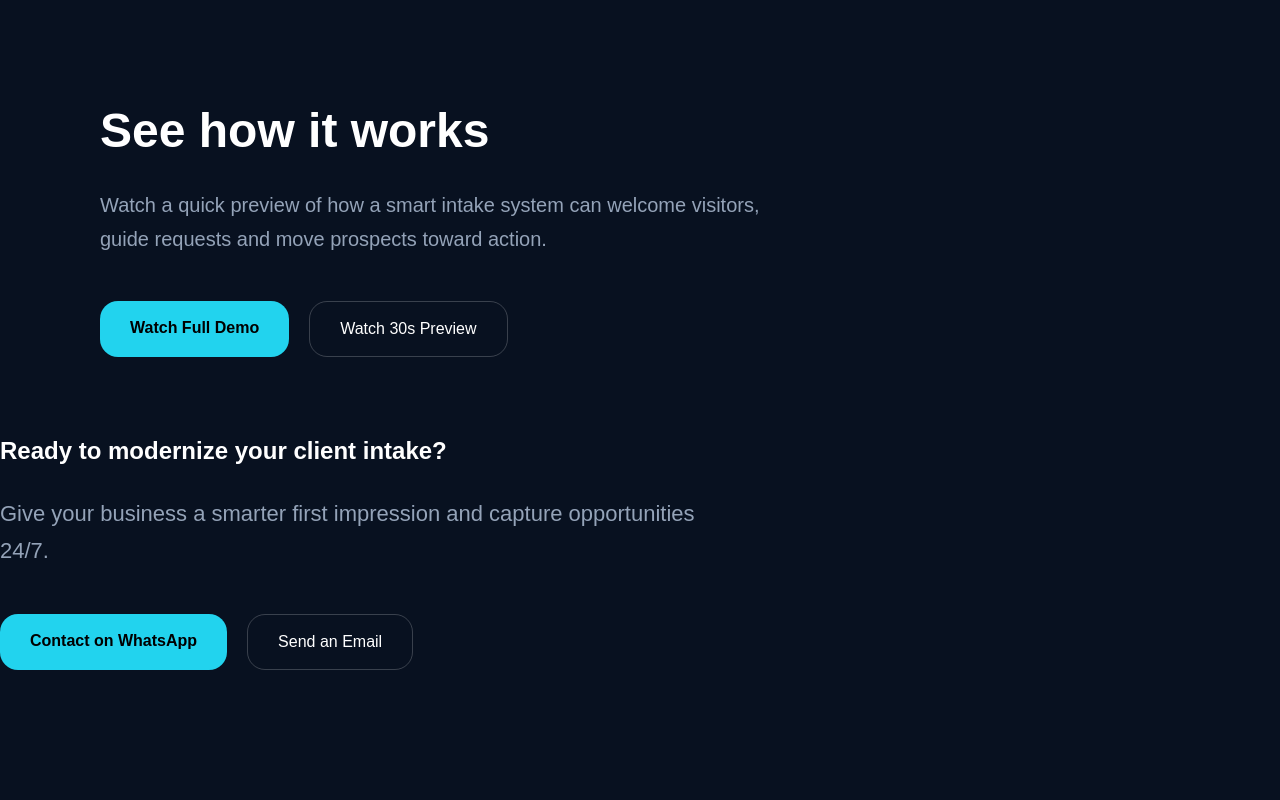
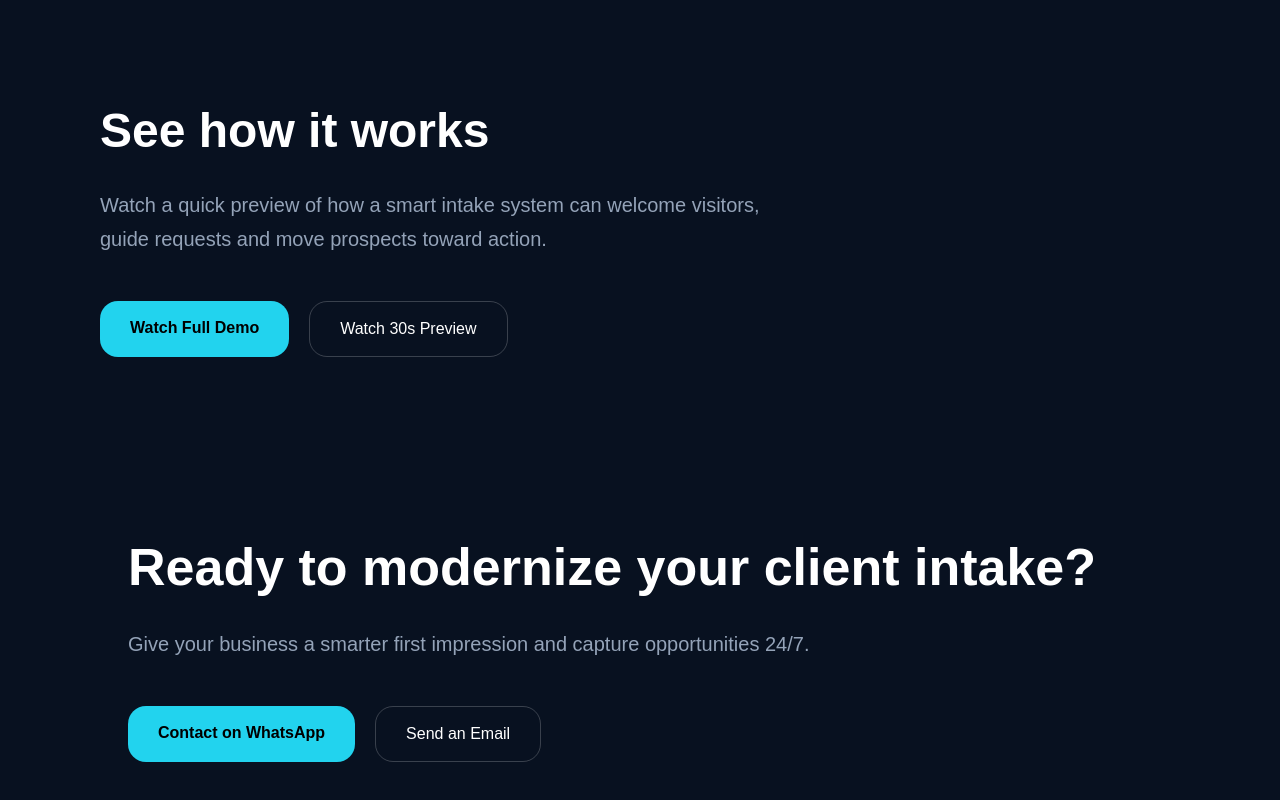
Before and after one commit to bycosystems/byco-smart-working-clean, a plain HTML site: page index.html in a window 1280 px wide. Shown: the part 1358-2158 px from the top of the page. Before the commit the page ends 2028 px from the top, so only its background shows below. Drawn offline with Linux system fonts and the light colour scheme.

Commit message:
Update index.html

```diff
--- a/index.html
+++ b/index.html
@@ -92,6 +92,22 @@
       }
 
     }
+ .cta-final{
+    padding:100px 10%;
+}
+
+.cta-final h2{
+    font-size:52px;
+    margin-bottom:20px;
+}
+
+.cta-final p{
+    font-size:20px;
+    color:#94a3b8;
+    max-width:700px;
+    line-height:1.7;
+    margin-bottom:40px;
+}
   </style>
 </head>
 
```
